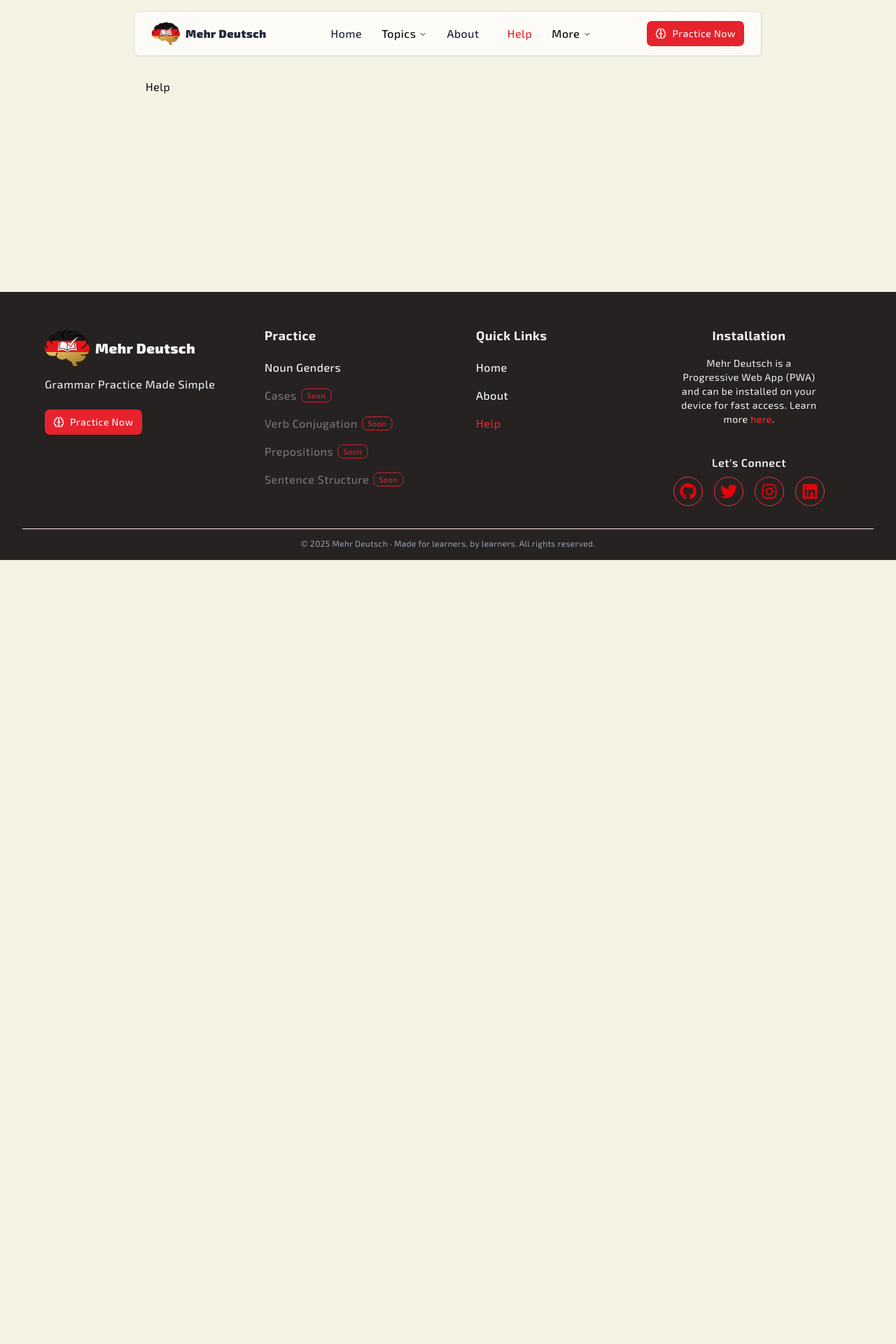
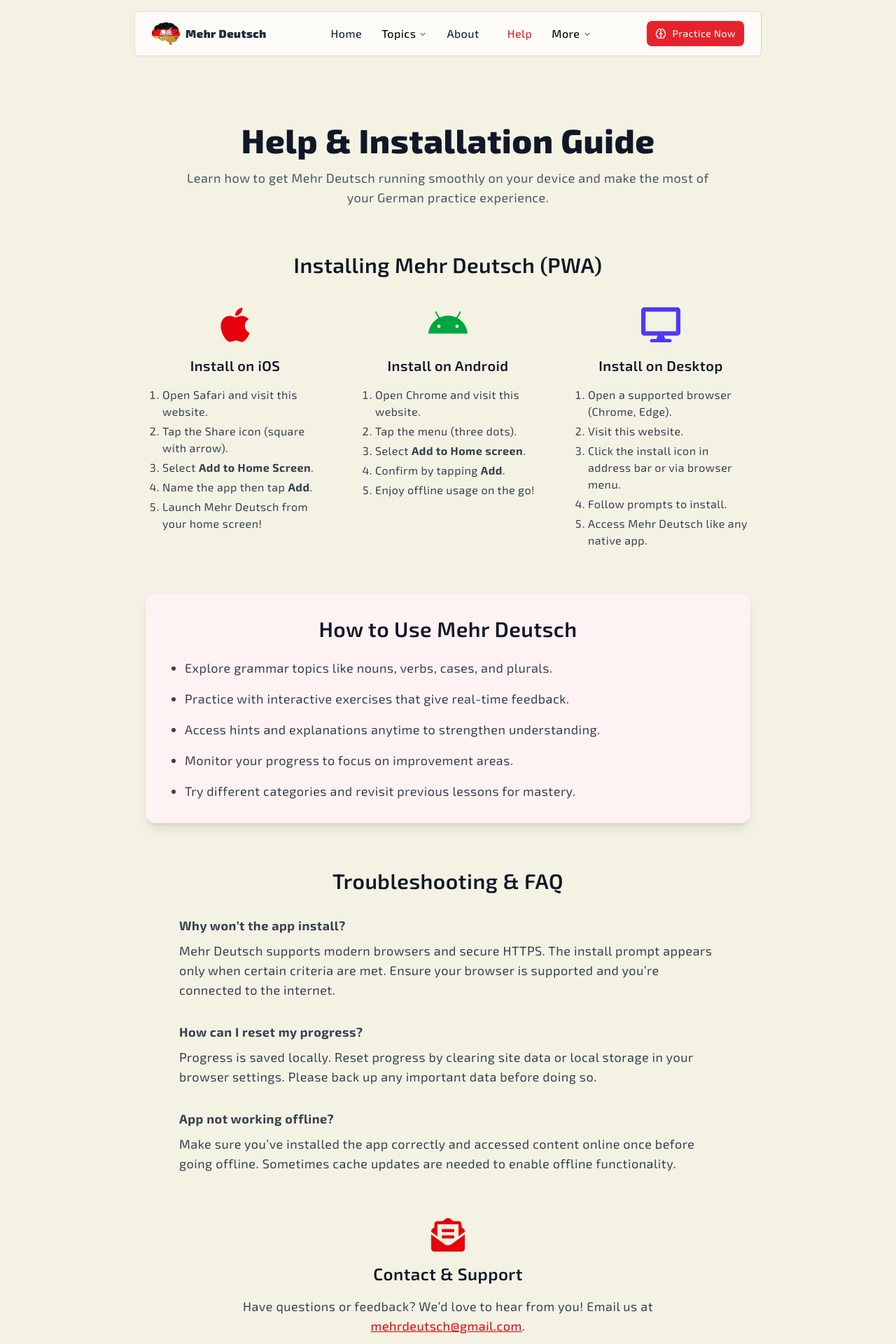
Before and after one commit to anelsahovic/mehr-deutsch, a React (Vite) app: page /help in a window 1280 px wide. Shown: the top 1920 px of the page at 70% size. Before the commit the page ends 800 px from the top, so only its background shows below. Built offline with nearby package versions, Linux system fonts and the light colour scheme.

Commit message:
Add Help page

```diff
--- a/src/pages/About.tsx
+++ b/src/pages/About.tsx
@@ -3,7 +3,7 @@ import { NavLink } from 'react-router';
 export default function About() {
   return (
     <>
-      <section className="flex flex-col items-center justify-center text-center w-full mx-auto max-w-3xl gap-6">
+      <section className="flex flex-col items-center justify-center text-center w-full mx-auto max-w-3xl gap-6 mt-10">
         <NavLink to="/" className="flex items-center justify-center gap-2">
           <img
             src="/images/mehr_deutsch_logo.png"
--- a/src/pages/Help.tsx
+++ b/src/pages/Help.tsx
@@ -1,3 +1,156 @@
+import {
+  FaApple,
+  FaAndroid,
+  FaDesktop,
+  FaEnvelopeOpenText,
+} from 'react-icons/fa';
+
 export default function Help() {
-  return <div>Help</div>;
+  return (
+    <>
+      <header className="text-center my-10 sm:my-16">
+        <h1 className="text-3xl sm:text-4xl md:text-5xl font-extrabold text-gray-900 mb-4">
+          Help & Installation Guide
+        </h1>
+        <p className="text-lg text-gray-600 max-w-3xl mx-auto">
+          Learn how to get Mehr Deutsch running smoothly on your device and make
+          the most of your German practice experience.
+        </p>
+      </header>
+
+      {/* Installation Steps */}
+      <section className="mb-16">
+        <h2 className="text-3xl font-semibold text-gray-900 mb-10 text-center">
+          Installing Mehr Deutsch (PWA)
+        </h2>
+        <div className="grid gap-12 sm:grid-cols-3 text-center">
+          {/* iOS */}
+          <div className="flex flex-col items-center space-y-4">
+            <FaApple className="text-red-600 w-14 h-14" />
+            <h3 className="text-xl font-semibold text-gray-900">
+              Install on iOS
+            </h3>
+            <ol className="list-decimal text-gray-700 ml-6 space-y-1 text-left max-w-xs">
+              <li>Open Safari and visit this website.</li>
+              <li>Tap the Share icon (square with arrow).</li>
+              <li>
+                Select <span className="font-bold">Add to Home Screen</span>.
+              </li>
+              <li>
+                Name the app then tap <span className="font-bold">Add</span>.
+              </li>
+              <li>Launch Mehr Deutsch from your home screen!</li>
+            </ol>
+          </div>
+
+          {/* Android */}
+          <div className="flex flex-col items-center space-y-4">
+            <FaAndroid className="text-green-600 w-14 h-14" />
+            <h3 className="text-xl font-semibold text-gray-900">
+              Install on Android
+            </h3>
+            <ol className="list-decimal text-gray-700 ml-6 space-y-1 text-left max-w-xs">
+              <li>Open Chrome and visit this website.</li>
+              <li>Tap the menu (three dots).</li>
+              <li>
+                Select <span className="font-bold">Add to Home screen</span>.
+              </li>
+              <li>
+                Confirm by tapping <span className="font-bold">Add</span>.
+              </li>
+              <li>Enjoy offline usage on the go!</li>
+            </ol>
+          </div>
+
+          {/* Desktop */}
+          <div className="flex flex-col items-center space-y-4">
+            <FaDesktop className="text-indigo-600 w-14 h-14" />
+            <h3 className="text-xl font-semibold text-gray-900">
+              Install on Desktop
+            </h3>
+            <ol className="list-decimal text-gray-700 ml-6 space-y-1 text-left max-w-xs">
+              <li>Open a supported browser (Chrome, Edge).</li>
+              <li>Visit this website.</li>
+              <li>
+                Click the install icon in address bar or via browser menu.
+              </li>
+              <li>Follow prompts to install.</li>
+              <li>Access Mehr Deutsch like any native app.</li>
+            </ol>
+          </div>
+        </div>
+      </section>
+
+      {/* How To Use */}
+      <section className="mb-16 px-6 py-8 bg-red-50 rounded-xl max-w-4xl mx-auto shadow-lg">
+        <h2 className="text-3xl font-semibold text-gray-900 mb-6 text-center">
+          How to Use Mehr Deutsch
+        </h2>
+        <ul className="list-disc ml-8 space-y-4 text-gray-700 text-lg max-w-2xl mx-auto">
+          <li>Explore grammar topics like nouns, verbs, cases, and plurals.</li>
+          <li>
+            Practice with interactive exercises that give real-time feedback.
+          </li>
+          <li>
+            Access hints and explanations anytime to strengthen understanding.
+          </li>
+          <li>Monitor your progress to focus on improvement areas.</li>
+          <li>
+            Try different categories and revisit previous lessons for mastery.
+          </li>
+        </ul>
+      </section>
+
+      {/* FAQ Section */}
+      <section className="mb-16 max-w-4xl mx-auto px-6">
+        <h2 className="text-3xl font-semibold mb-8 text-center text-gray-900">
+          Troubleshooting & FAQ
+        </h2>
+        <dl className="space-y-8 text-gray-700 text-lg max-w-3xl mx-auto">
+          <div>
+            <dt className="font-bold mb-2">Why won’t the app install?</dt>
+            <dd>
+              Mehr Deutsch supports modern browsers and secure HTTPS. The
+              install prompt appears only when certain criteria are met. Ensure
+              your browser is supported and you’re connected to the internet.
+            </dd>
+          </div>
+          <div>
+            <dt className="font-bold mb-2">How can I reset my progress?</dt>
+            <dd>
+              Progress is saved locally. Reset progress by clearing site data or
+              local storage in your browser settings. Please back up any
+              important data before doing so.
+            </dd>
+          </div>
+          <div>
+            <dt className="font-bold mb-2">App not working offline?</dt>
+            <dd>
+              Make sure you’ve installed the app correctly and accessed content
+              online once before going offline. Sometimes cache updates are
+              needed to enable offline functionality.
+            </dd>
+          </div>
+        </dl>
+      </section>
+
+      {/* Contact & Support */}
+      <section className="text-center max-w-3xl mx-auto px-6 mb-10">
+        <FaEnvelopeOpenText className="mx-auto text-red-600 w-12 h-12 mb-4" />
+        <h2 className="text-2xl font-semibold mb-4 text-gray-900">
+          Contact & Support
+        </h2>
+        <p className="text-gray-700 text-lg">
+          Have questions or feedback? We’d love to hear from you! Email us at{' '}
+          <a
+            href="mailto:mehrdeutsch@gmail.com"
+            className="text-red-600 underline"
+          >
+            mehrdeutsch@gmail.com
+          </a>
+          .
+        </p>
+      </section>
+    </>
+  );
 }
```
